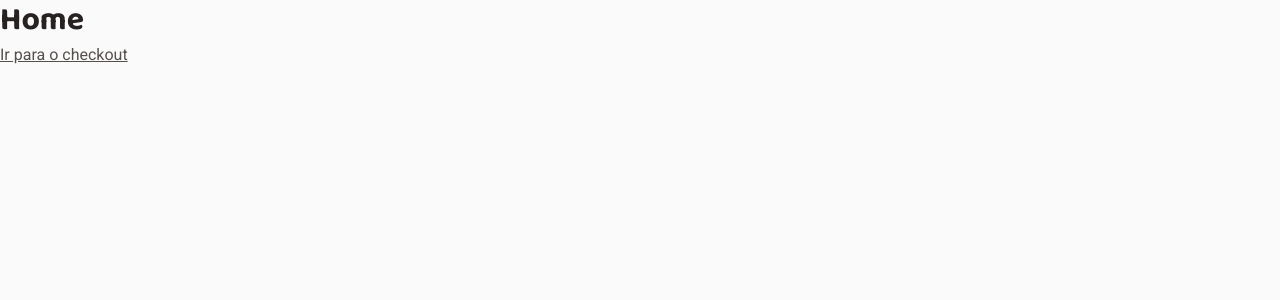
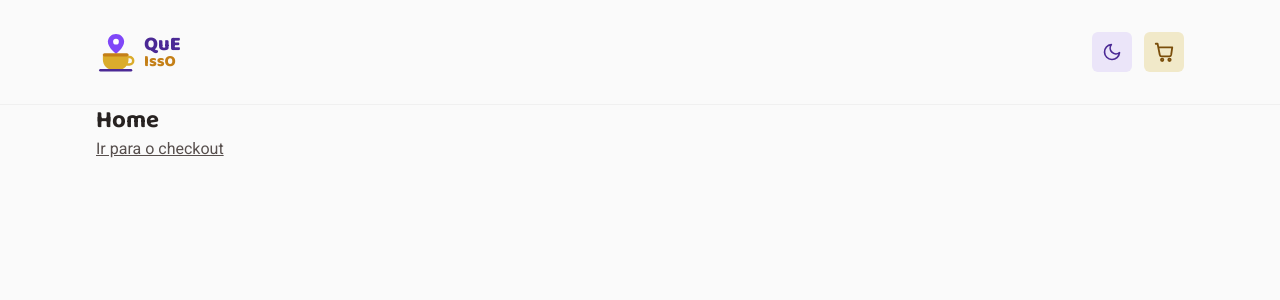
Before and after one commit to Devpaulo1/que_isso_delivery, a React (Vite) app: page / in a window 1280 px wide. Shown: the top 300 px of the page. Built offline with nearby package versions, Linux system fonts and the light colour scheme.

Commit message:
feat: criar cabecalho e layout compartilhado

```diff
--- /dev/null
+++ b/src/components/Header/index.tsx
@@ -0,0 +1,113 @@
+import type { ReactNode } from 'react'
+import { Link } from 'react-router-dom'
+import styled from 'styled-components'
+import logoDark from '@/assets/Log/logo-dark.svg'
+import logoLight from '@/assets/Log/logo-light.svg'
+import { CartIcon } from '@/components/icons'
+import { ThemeToggle } from '@/components/ThemeToggle'
+import { useTheme } from '@/hooks/useTheme'
+import { ROUTES } from '@/routes/paths'
+
+const HeaderBar = styled.header`
+  position: sticky;
+  top: 0;
+  z-index: 10;
+  background: ${({ theme }) => theme.colors.background};
+  border-bottom: 1px solid ${({ theme }) => theme.colors.overlay};
+`
+
+const HeaderInner = styled.div`
+  display: flex;
+  align-items: center;
+  justify-content: space-between;
+  gap: ${({ theme }) => theme.space[4]};
+  max-width: ${({ theme }) => theme.layout.maxWidth};
+  margin: 0 auto;
+  padding: ${({ theme }) => theme.space[4]} ${({ theme }) => theme.layout.gutter};
+
+  ${({ theme }) => theme.media.md} {
+    padding-block: ${({ theme }) => theme.space[8]};
+  }
+`
+
+const Brand = styled(Link)`
+  display: inline-flex;
+  align-items: center;
+  gap: ${({ theme }) => theme.space[2]};
+  text-decoration: none;
+  border-radius: ${({ theme }) => theme.radii.md};
+
+  img {
+    width: 2.5rem;
+    height: 2.5rem;
+  }
+
+  span {
+    font-family: ${({ theme }) => theme.fonts.title};
+    font-weight: ${({ theme }) => theme.fontWeights.extraBold};
+    font-size: ${({ theme }) => theme.fontSizes.xl};
+    line-height: 1;
+    color: ${({ theme }) => theme.colors.brandPurpleDark};
+  }
+
+  small {
+    display: block;
+    font-size: ${({ theme }) => theme.fontSizes.md};
+    color: ${({ theme }) => theme.colors.brandYellowDark};
+  }
+`
+
+const Actions = styled.nav`
+  display: flex;
+  align-items: center;
+  gap: ${({ theme }) => theme.space[3]};
+`
+
+const CartLink = styled(Link)`
+  position: relative;
+  display: inline-flex;
+  align-items: center;
+  justify-content: center;
+  width: 2.5rem;
+  height: 2.5rem;
+  border-radius: ${({ theme }) => theme.radii.md};
+  background: ${({ theme }) => theme.colors.brandYellowLight};
+  color: ${({ theme }) => theme.colors.tagText};
+  transition: filter ${({ theme }) => theme.transitions.fast};
+
+  &:hover {
+    filter: brightness(0.95);
+  }
+`
+
+interface HeaderProps {
+  /** Conteúdo exibido sobre o link do carrinho (ex.: CartBadge). */
+  cartBadge?: ReactNode
+  cartLabel?: string
+}
+
+export function Header({ cartBadge, cartLabel = 'Carrinho' }: HeaderProps) {
+  const { themeName } = useTheme()
+
+  return (
+    <HeaderBar>
+      <HeaderInner>
+        <Brand to={ROUTES.home} aria-label="QuE IssO — página inicial">
+          <img src={themeName === 'dark' ? logoDark : logoLight} alt="" width={40} height={40} />
+          <span>
+            QuE
+            <small>IssO</small>
+          </span>
+        </Brand>
+
+        <Actions aria-label="Ações">
+          <ThemeToggle />
+          <CartLink to={ROUTES.checkout} aria-label={cartLabel}>
+            <CartIcon size={22} />
+            {cartBadge}
+          </CartLink>
+        </Actions>
+      </HeaderInner>
+    </HeaderBar>
+  )
+}
--- /dev/null
+++ b/src/components/PageLayout/index.tsx
@@ -0,0 +1,42 @@
+import { Outlet } from 'react-router-dom'
+import styled from 'styled-components'
+import { Header } from '@/components/Header'
+
+const SkipLink = styled.a`
+  position: absolute;
+  left: ${({ theme }) => theme.space[4]};
+  top: -100px;
+  z-index: 100;
+  padding: ${({ theme }) => theme.space[2]} ${({ theme }) => theme.space[4]};
+  border-radius: ${({ theme }) => theme.radii.md};
+  background: ${({ theme }) => theme.colors.brandPurpleDark};
+  color: ${({ theme }) => theme.colors.onBrand};
+
+  &:focus {
+    top: ${({ theme }) => theme.space[2]};
+  }
+`
+
+const Main = styled.main`
+  max-width: ${({ theme }) => theme.layout.maxWidth};
+  margin: 0 auto;
+  padding: 0 ${({ theme }) => theme.layout.gutter} ${({ theme }) => theme.space[16]};
+
+  &:focus {
+    outline: none;
+  }
+`
+
+export const MAIN_CONTENT_ID = 'conteudo'
+
+export function PageLayout() {
+  return (
+    <>
+      <SkipLink href={`#${MAIN_CONTENT_ID}`}>Pular para o conteúdo</SkipLink>
+      <Header />
+      <Main id={MAIN_CONTENT_ID} tabIndex={-1}>
+        <Outlet />
+      </Main>
+    </>
+  )
+}
--- a/src/pages/Checkout/index.tsx
+++ b/src/pages/Checkout/index.tsx
@@ -3,9 +3,9 @@ import { ROUTES } from '@/routes/paths'
 
 export function Checkout() {
   return (
-    <main>
+    <section>
       <h1>Checkout</h1>
       <Link to={ROUTES.success}>Confirmar pedido</Link>
-    </main>
+    </section>
   )
 }
--- a/src/pages/Home/index.tsx
+++ b/src/pages/Home/index.tsx
@@ -3,9 +3,9 @@ import { ROUTES } from '@/routes/paths'
 
 export function Home() {
   return (
-    <main>
+    <section>
       <h1>Home</h1>
       <Link to={ROUTES.checkout}>Ir para o checkout</Link>
-    </main>
+    </section>
   )
 }
--- a/src/pages/Success/index.tsx
+++ b/src/pages/Success/index.tsx
@@ -3,9 +3,9 @@ import { ROUTES } from '@/routes/paths'
 
 export function Success() {
   return (
-    <main>
+    <section>
       <h1>Pedido confirmado</h1>
       <Link to={ROUTES.home}>Voltar para a Home</Link>
-    </main>
+    </section>
   )
 }
--- a/src/routes/AppRoutes.tsx
+++ b/src/routes/AppRoutes.tsx
@@ -1,16 +1,19 @@
 import { Route, Routes } from 'react-router-dom'
+import { PageLayout } from '@/components/PageLayout'
+import { Checkout } from '@/pages/Checkout'
 import { Home } from '@/pages/Home'
-import { Checkout } from '@/pages/Checkout'
 import { Success } from '@/pages/Success'
 import { ROUTES } from '@/routes/paths'
 
 export function AppRoutes() {
   return (
     <Routes>
-      <Route path={ROUTES.home} element={<Home />} />
-      <Route path={ROUTES.checkout} element={<Checkout />} />
-      <Route path={ROUTES.success} element={<Success />} />
-      <Route path="*" element={<Home />} />
+      <Route element={<PageLayout />}>
+        <Route path={ROUTES.home} element={<Home />} />
+        <Route path={ROUTES.checkout} element={<Checkout />} />
+        <Route path={ROUTES.success} element={<Success />} />
+        <Route path="*" element={<Home />} />
+      </Route>
     </Routes>
   )
 }
```
Also changed, not shown: src/tests/helpers/render.tsx (added, +25 -0 lines), 3 other files (tests, documents, lock files or other folders).
